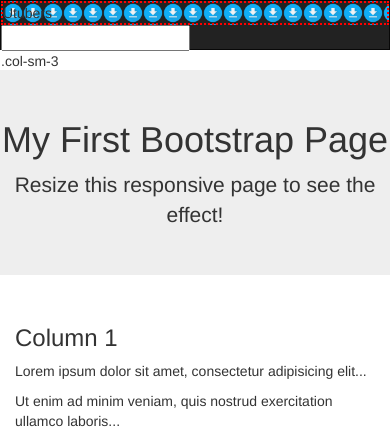
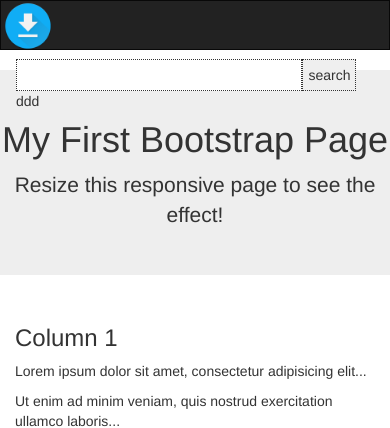
Before and after one commit to aashish703/utuber, a Django app: page / in a window 390 px wide. Shown: the top 428 px of the page. Run offline with Django 3.2, Linux system fonts and the light colour scheme; some libraries are stand-ins or nearby versions.

Commit message:
10decemeber job

```diff
--- a/youtube/templates/personal/header.html
+++ b/youtube/templates/personal/header.html
@@ -2,7 +2,7 @@
 <html lang="en">
 
 <head>
-	<title>Harrison Kinsley</title>
+	<title>Utuber</title>
 	{% load staticfiles %}
 	       <link rel="shortcut icon" href="{% static 'title.ico' %}" />
   <link rel="stylesheet" href="{% static 'bootstrap-3.3.7-dist/css/bootstrap.min.css' %}" type = "text/css"/>
@@ -13,11 +13,28 @@
 </head>
 
 <body >
- <nav class="navbar navbar-inverse" style="height:10px">
- <div class="row">
-  <div class="col-sm-3"><div style="border:2px dotted red;background-image:url('{% static 'title.ico' %}');background-size:contain;">Utubers</div></div>
-  <div class="col-sm-6"><input type="text"></div>
+ <nav class="navbar navbar-inverse "id="nav" style="height:10px">
+ <div class="row container-fluid">
+    <div class="navbar-header col-sm-3">
+    <a class="navbar-brand"style="background-image:url('{% static 'title.ico' %}');margin-left:2px;background-repeat:no-repeat;background-size: 50px 50px;" href="#">&nbsp&nbsp&nbsp&nbsp</a>
+    </div>
+  <div class="col-sm-7"style="padding-top:8px;">
+<input type="text"style="width:80%;padding:5px;border: 1px dotted"><input type="button"value="search"style="border: 1px dotted;padding:5px;"></div>
+  <div class="col-sm-2">
+ddd</div>
+
+
+  <!-- </div>
+     <div class="row container">
+  <div class="col-sm-3">
+      <div class="row"style="border:2px dotted red;">
+      <div class="col-sm-6"style="border:2px dotted blue;background-image:url('{% static 'title.ico' %}');">
+ssssssssssssss
+          </div><div class="col-sm-6">Utubers</div></div>
+     </div>
+      <div class="col-sm-6"><input type="text"></div>
   <div class="col-sm-3">.col-sm-3</div>
+</div>-->
 </div>
  </nav>
 	   {% block content %}
```
